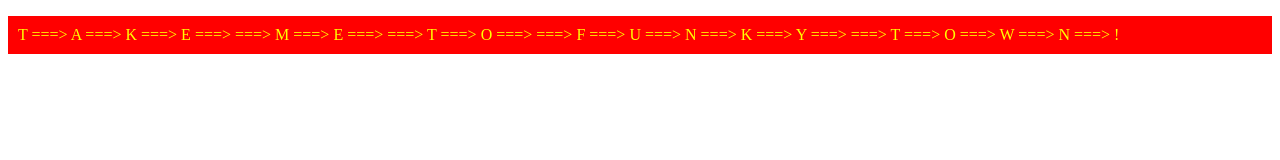
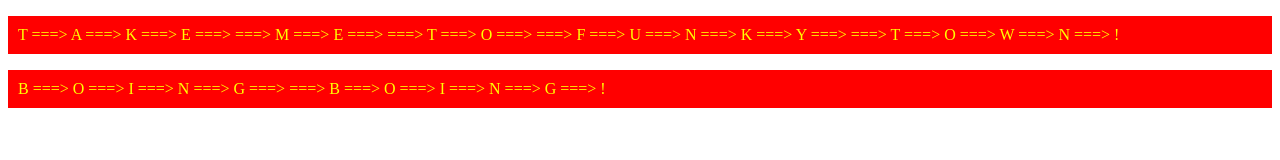
Before and after one commit to christabor-archive/exquisite-corpse, a plain HTML site: page index.html in a window 1280 px wide. Drawn offline with nearby package versions, Linux system fonts and the light colour scheme.

Commit message:
Add in jqueryui and bouncyBouncy

```diff
--- a/exquisite-corpse.js
+++ b/exquisite-corpse.js
@@ -14,6 +14,24 @@ var exquistionCorpse = (function(){
                 // this could be you!
                 // this.letsGetThisPartyStarted('Woohoo, look at me!');
             },
+
+            bouncyBouncy: function(text) {
+                // author: Rob Smith, www.githhub.com/kormoc
+                this.letsGetThisPartyStarted(text);
+
+                // Convert to div
+                var el = $('body p:last');
+                el.replaceWith('<div class="letsGetThisPartyStarted">'+el.html()+'</div>');
+
+                // My bounce brings all the boys to the yard
+                $('.letsGetThisPartyStarted')
+                    .css('color', 'yellow')
+                    .css('padding', '10px')
+                    .css('background-color', 'red')
+                    .css('display', 'none')
+                    .show("bounce", 500);
+            },
+
             letsGetThisPartyStarted: function(text) {
                 // author: Chris Tabor, www.githhub.com/christabor
                 return $('body').append('<p>'+text.split('').join(' ===> ').toUpperCase()+'</p>').find('p').css({
@@ -26,6 +44,7 @@ var exquistionCorpse = (function(){
         init: function() {
             if($) {
                 this.contrib.letsGetThisPartyStarted('Take me to Funky Town!');
+                this.contrib.bouncyBouncy('Boing Boing!');
                 // this.contrib.nextUp();
                 // etc...
             }
--- a/index.html
+++ b/index.html
@@ -5,6 +5,8 @@
 </head>
 <body>
     <script src="http://ajax.googleapis.com/ajax/libs/jquery/1.10.1/jquery.min.js"></script>
+    <script src="http://ajax.googleapis.com/ajax/libs/jqueryui/1.10.1/jquery-ui.min.js"></script>
+    <link rel="stylesheet" type="text/css" media="screen" href="http://ajax.googleapis.com/ajax/libs/jqueryui/1.10.1/themes/cupertino/jquery-ui.css" />
     <script src="exquisite-corpse.js"></script>
     <script type="text/javascript">
     $(document).ready(function(){
```
Lines whose indentation alone changed are shown as unchanged.
